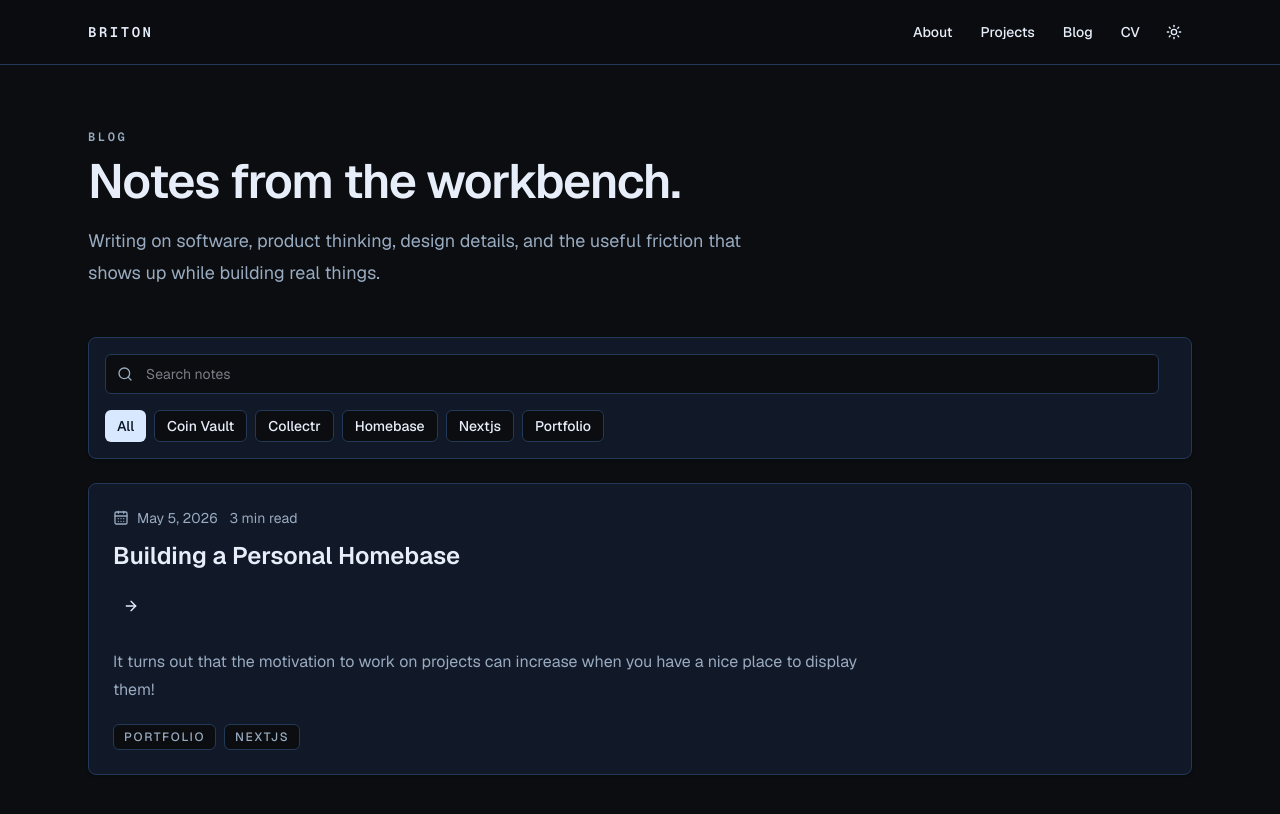
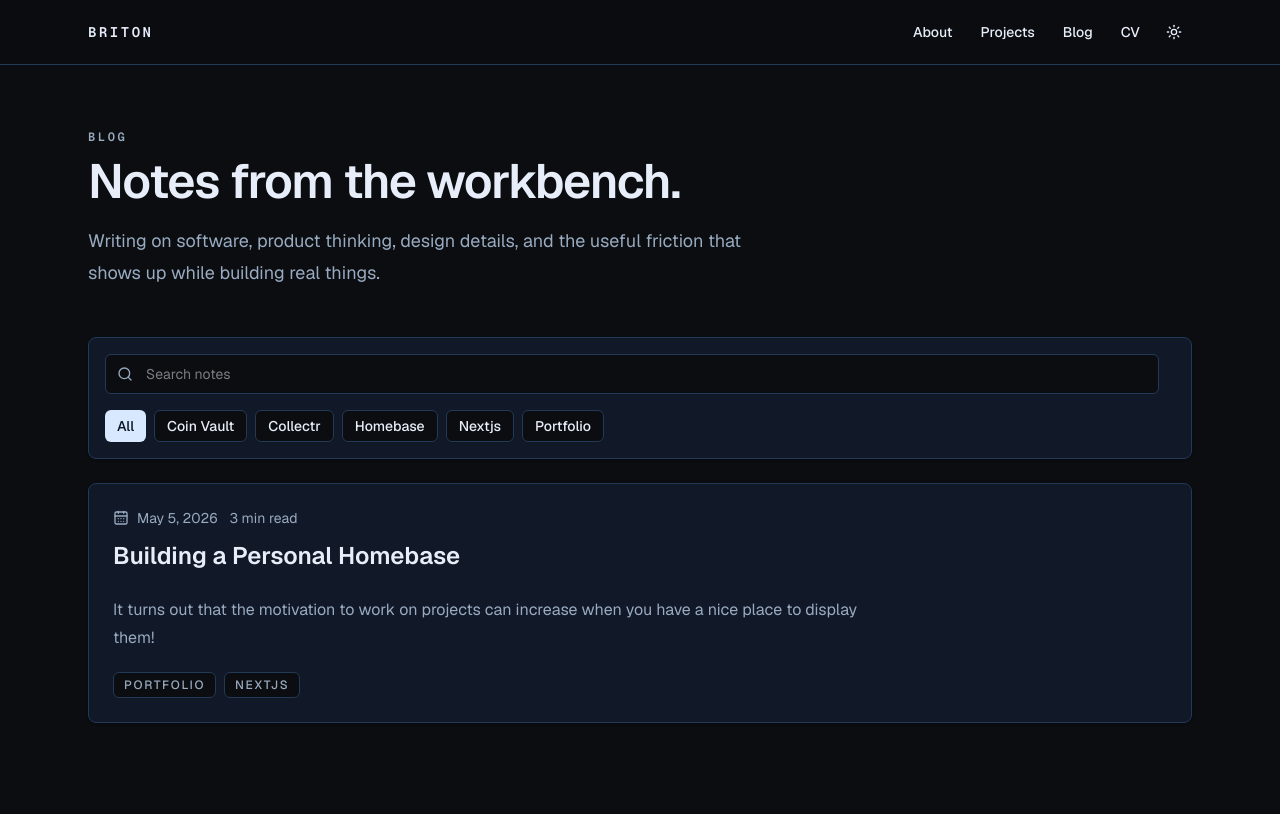
Before and after one commit to IAmUser4574/portfolio, a Next.js app: page /blog in a window 1280 px wide. Shown: the top 814 px of the page. Built offline with nearby package versions, Linux system fonts and the light colour scheme.

Commit message:
feat: name as link for blog cards

```diff
--- a/components/blog-index.tsx
+++ b/components/blog-index.tsx
@@ -1,6 +1,6 @@
 "use client";
 
-import { ArrowRight, CalendarDays, Search, X } from "lucide-react";
+import { CalendarDays, Search, X } from "lucide-react";
 import Link from "next/link";
 import { useRouter, useSearchParams } from "next/navigation";
 import { useMemo, useState } from "react";
@@ -141,7 +141,7 @@ export function BlogIndex({ posts, tags }: BlogIndexProps) {
             key={post.slug}
             className="rounded-lg transition-all duration-300 hover:-translate-y-1 hover:border-foreground hover:shadow-lg"
           >
-            <CardHeader className="gap-4 sm:flex-row sm:items-start sm:justify-between">
+            <CardHeader className="gap-4">
               <div>
                 <div className="mb-3 flex flex-wrap items-center gap-3 text-sm text-muted-foreground">
                   <span className="inline-flex items-center gap-2">
@@ -150,13 +150,15 @@ export function BlogIndex({ posts, tags }: BlogIndexProps) {
                   </span>
                   <span>{post.readingTime}</span>
                 </div>
-                <CardTitle className="text-2xl">{post.title}</CardTitle>
+                <CardTitle className="text-2xl">
+                  <Link
+                    href={`/blog/${post.slug}`}
+                    className="transition-colors hover:text-muted-foreground"
+                  >
+                    {post.title}
+                  </Link>
+                </CardTitle>
               </div>
-              <Button asChild variant="ghost" size="icon" className="group">
-                <Link href={`/blog/${post.slug}`} aria-label={`Read ${post.title}`}>
-                  <ArrowRight className="transition-transform group-hover:translate-x-1" />
-                </Link>
-              </Button>
             </CardHeader>
             <CardContent>
               <p className="max-w-3xl leading-7 text-muted-foreground">
```
